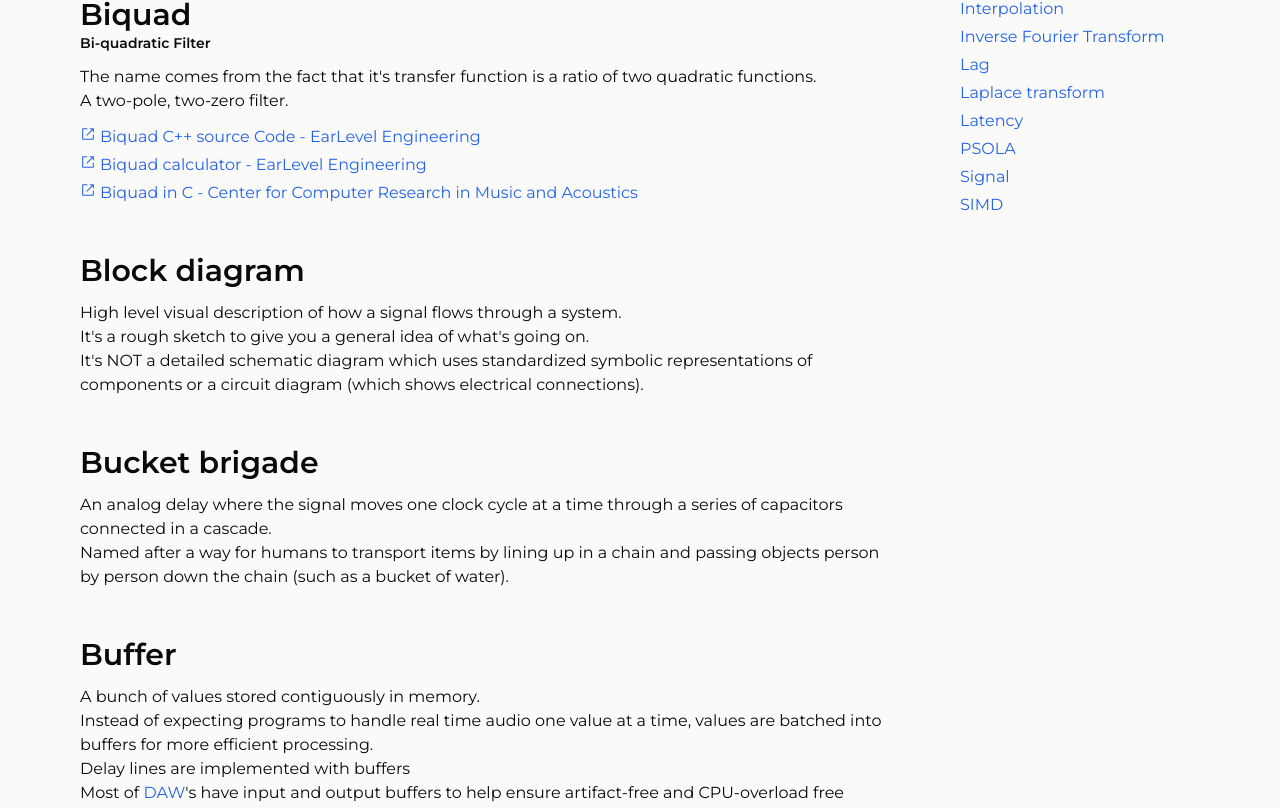
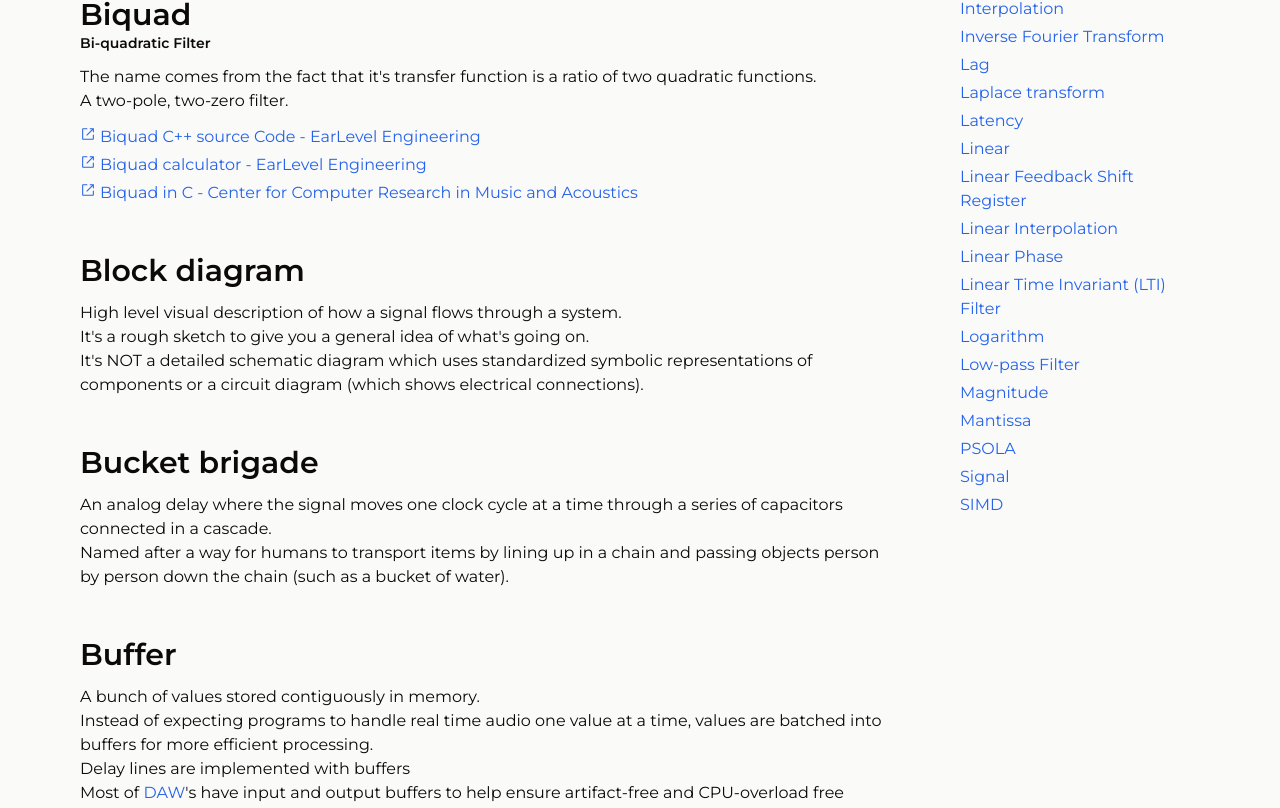
Before and after one commit to satelllte/dsp-terms, a Next.js app: page / in a window 1280 px wide. Shown: the part 2503-3311 px from the top of the page. Built offline with nearby package versions, Linux system fonts and the light colour scheme.

Commit message:
terms: linear - mantissa

```diff
--- a/src/data/terms.ts
+++ b/src/data/terms.ts
@@ -870,6 +870,101 @@ export const terms: Term[] = [
 		],
 	},
 	{
+		id: 'linear',
+		title: 'Linear',
+		paragraphs: [
+			'A filter or system that obeys the superposition principle.',
+			'Opposite of non-linear.',
+		],
+	},
+	{
+		id: 'linear-feedback-shift-register',
+		title: 'Linear Feedback Shift Register',
+		expansion: 'LFSR',
+		paragraphs: [
+			'An efficient way of generating deterministic, pseudo-random numbers.',
+			'A set of individual bits that shift to the right on each iteration (shift register), where the leftmost \'input\' bit is created by combining other bits, often via XOR.',
+		],
+		links: [
+			{
+				href: 'https://www.youtube.com/watch?v=Ks1pw1X22y4',
+				title: 'Video: Linear Feedback Shift Register',
+			},
+		],
+	},
+	{
+		id: 'linear-interpolation',
+		title: 'Linear Interpolation',
+		expansion: 'Lerp',
+		paragraphs: [
+			'Finding a value somewhere between two points.',
+			'When you have a discrete signal, you sometimes want to find an arbitrary value between two samples. You can do this by drawing a line between them.',
+		],
+	},
+	{
+		id: 'linear-phase',
+		title: 'Linear Phase',
+		paragraphs: [
+			'A type of filter (usually FIR) where all frequency components are delayed in time by a constant amount.',
+			'It avoids phase distortion.',
+		],
+		links: [
+			{
+				href: 'https://www.dspguide.com/ch19/4.htm',
+				title: 'Linear Phase - DSP Guide',
+			},
+		],
+	},
+	{
+		id: 'linear-time-invariant-filter',
+		title: 'Linear Time Invariant (LTI) Filter',
+		paragraphs: [
+			'This is a category of filters that are:',
+			'1. Linear, which means the sum of two signals going through a filter results in the same output as when they go through the filter individually and get summed afterwards.',
+			'2. Time Invariant, which means a sample going through the filter is always going to have the same output no matter WHEN it goes through.',
+		],
+	},
+	{
+		id: 'logarithm',
+		title: 'Logarithm',
+		expansion: 'log',
+		paragraphs: [
+			'Inverse mathematical function to taking the exponent of a number.',
+			'Almost all human perception, including hearing occurs on a logarithmic scale.',
+		],
+		links: [
+			{
+				href: 'https://en.wikipedia.org/wiki/Weber–Fechner_law',
+				title: 'Weber-Fechner Law - Wikipedia',
+			},
+		],
+	},
+	{
+		id: 'low-pass-filter',
+		title: 'Low-pass Filter',
+		expansion: 'LPF',
+		paragraphs: [
+			'A filter that lets through all frequencies lower than a certain (cutoff) frequency.',
+		],
+	},
+	{
+		id: 'magnitude',
+		title: 'Magnitude',
+		paragraphs: [
+			'Absolute value of some measured amount.',
+			'For example, a DFT bin has a magnitude.',
+			'Unlike amplitude, it\'s always a positive value.',
+		],
+	},
+	{
+		id: 'mantissa',
+		title: 'Mantissa',
+		paragraphs: [
+			'Historically, the digits after the decimal point in a logarithm.',
+			'Also used as a synonym to significand.',
+		],
+	},
+	{
 		id: 'psola',
 		title: 'PSOLA',
 		expansion: 'Pitch Synchronous Overlap and Add',
```
Also changed, not shown: src/data/terms_raw.md (+0 -87 lines).
